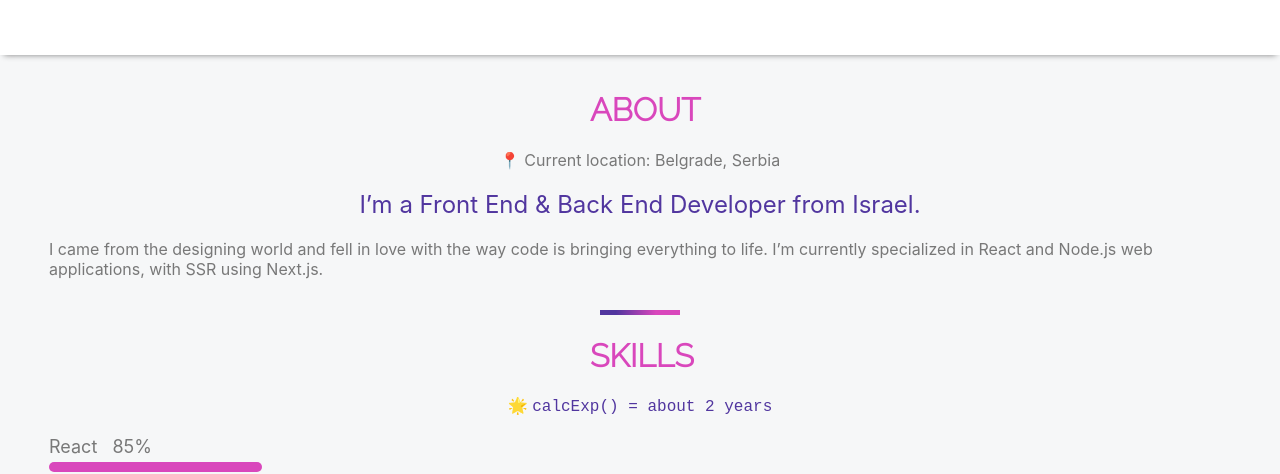
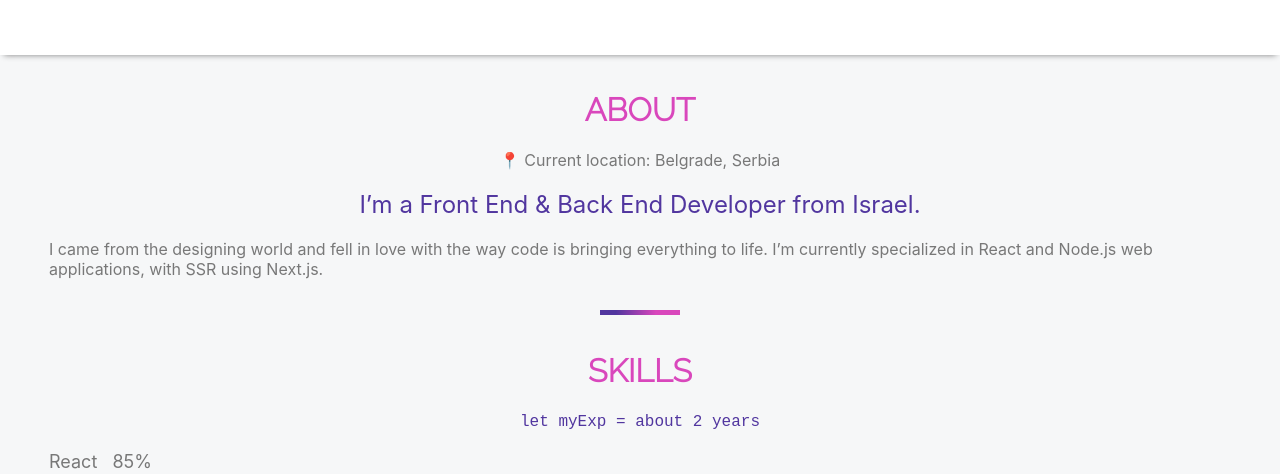
Before and after one commit to AyaBochman/AyaBochmanWebsite-2021, a Next.js app: page / in a window 1280 px wide. Shown: the part 327-801 px from the top of the page. Built offline with nearby package versions, Linux system fonts and the light colour scheme.

Commit message:
added contact

```diff
--- a/components/About.js
+++ b/components/About.js
@@ -33,6 +33,7 @@ const StyledAbout = styled.div`
 display: flex;
 justify-content: center;
 flex-direction: column;
+padding: 15px 49px;
 .location{
     text-align: center;
     /* color: var(--light-text); */
--- a/components/Content.js
+++ b/components/Content.js
@@ -2,12 +2,14 @@ import React from 'react';
 import styled from 'styled-components';
 import About from './About';
 import Skills from './Skills';
+import Contact from './Contact';
 
 const Content = () => {
     return (
         <StyledContent>
             <About />
             <Skills />
+            <Contact />
         </StyledContent>
     );
 };
@@ -18,6 +20,6 @@ const StyledContent = styled.div`
 display: flex;
 flex-direction: column;
 justify-content: center;
-padding: 15px 49px;
+/* padding: 15px 49px; */
 color: var(--light-text);
 `;
--- a/components/Skills.js
+++ b/components/Skills.js
@@ -42,7 +42,7 @@ const Skills = () => {
     return (
         <StyledSkills>
             <Heading text={'skills'} />
-            <span className={'exp'}>🌟 <code>calcExp() = {calculateExp()}</code>  </span>
+            <span className={'exp'}><code>let myExp = {calculateExp()}</code>  </span>
             <div className={'skills-container'}>
                 {skills && skills.map((skill, i) => {
                     return <SkillBar key={i} skill={skill} />
@@ -60,6 +60,7 @@ const StyledSkills = styled.div`
 display: flex;
 flex-direction: column;
 justify-content: center;
+padding: 0 49px 45px 49px;
 .exp{
     margin: 0 auto 20px auto;
     font-size: 16px;
--- a/components/commons/Heading.js
+++ b/components/commons/Heading.js
@@ -1,9 +1,9 @@
 import React from 'react';
 import styled from 'styled-components';
 
-const Heading = ({ text }) => {
+const Heading = ({ text, color }) => {
     return (
-        <StyledHeading>
+        <StyledHeading color={color}>
             <h1 className={'heading'}>{text}</h1>
         </StyledHeading>
     );
@@ -14,9 +14,8 @@ export default Heading;
 const StyledHeading = styled.div`
     font-family: 'Raleway', sans-serif;
     text-transform: uppercase;
-    width: 100px;
     text-align: center;
     margin: 0 auto;
     font-weight: 300;
-    color: var(--gradient-1);
+    color: ${props => props.color ? props.color : 'var(--gradient-1)'};
 `;
```
Also changed, not shown: 1 other file (tests, documents, lock files or other folders).
